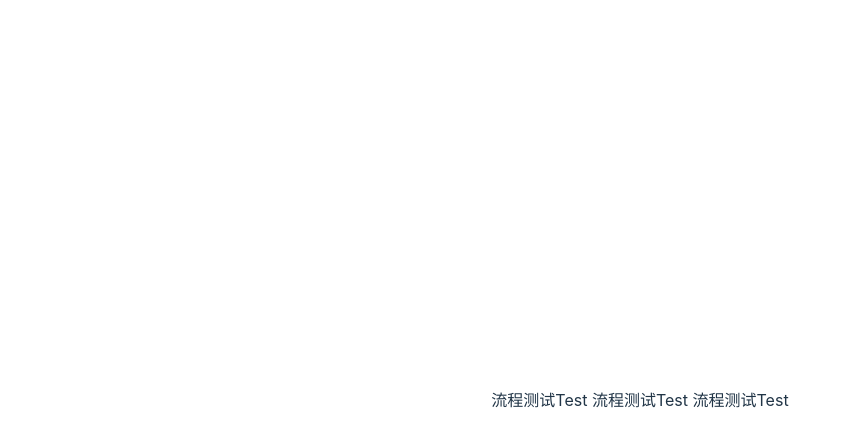
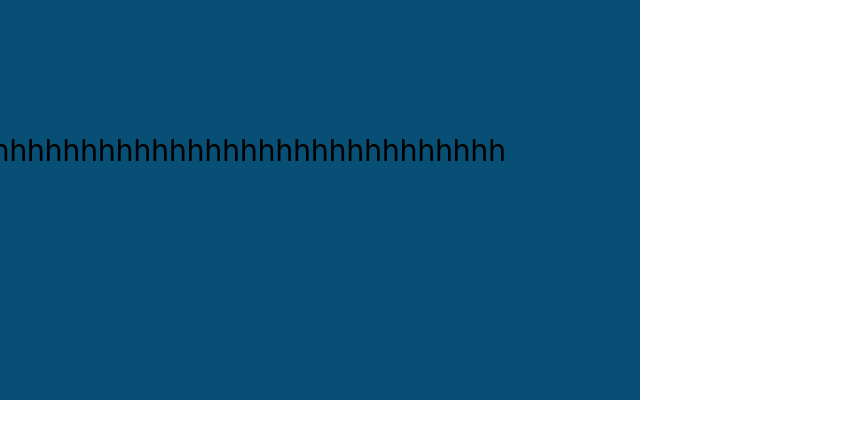
Before and after one commit to 66726-DT/deploy, a Vue app: page / in a window 1280 px wide. Shown: the top 446 px of the page, without its empty margins (0-852 px from the left). Built offline with nearby package versions, Linux system fonts and the light colour scheme.

Commit message:
feat: test

```diff
--- a/src/App.vue
+++ b/src/App.vue
@@ -2,8 +2,8 @@
 </script>
 
 <template>
-  <div class=".box">
-    流程测试Test 流程测试Test 流程测试Test
+  <div class="box">
+    hhhhhhhhhhhhhhhhhhhhhhhhhhhhhh
   </div>
 </template>
 
@@ -21,9 +21,9 @@
   filter: drop-shadow(0 0 2em #42b883aa);
 }
 .box {
-  width: 500px;
+  width: 800px;
   height: 500px;
-  background-color:aqua;
+  background-color: #074f75;
   left: 50%;
   top: 50%;
   transform: translate(-50%,-50%);
```
